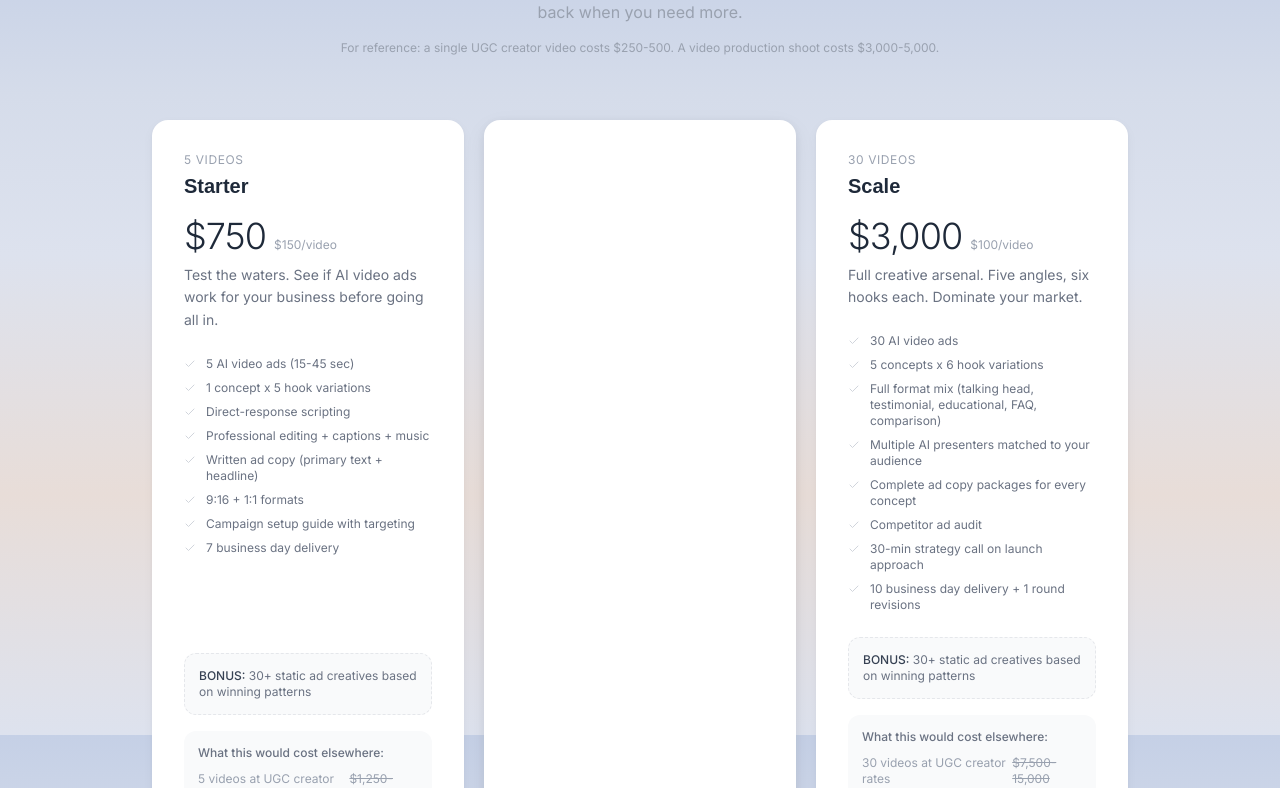
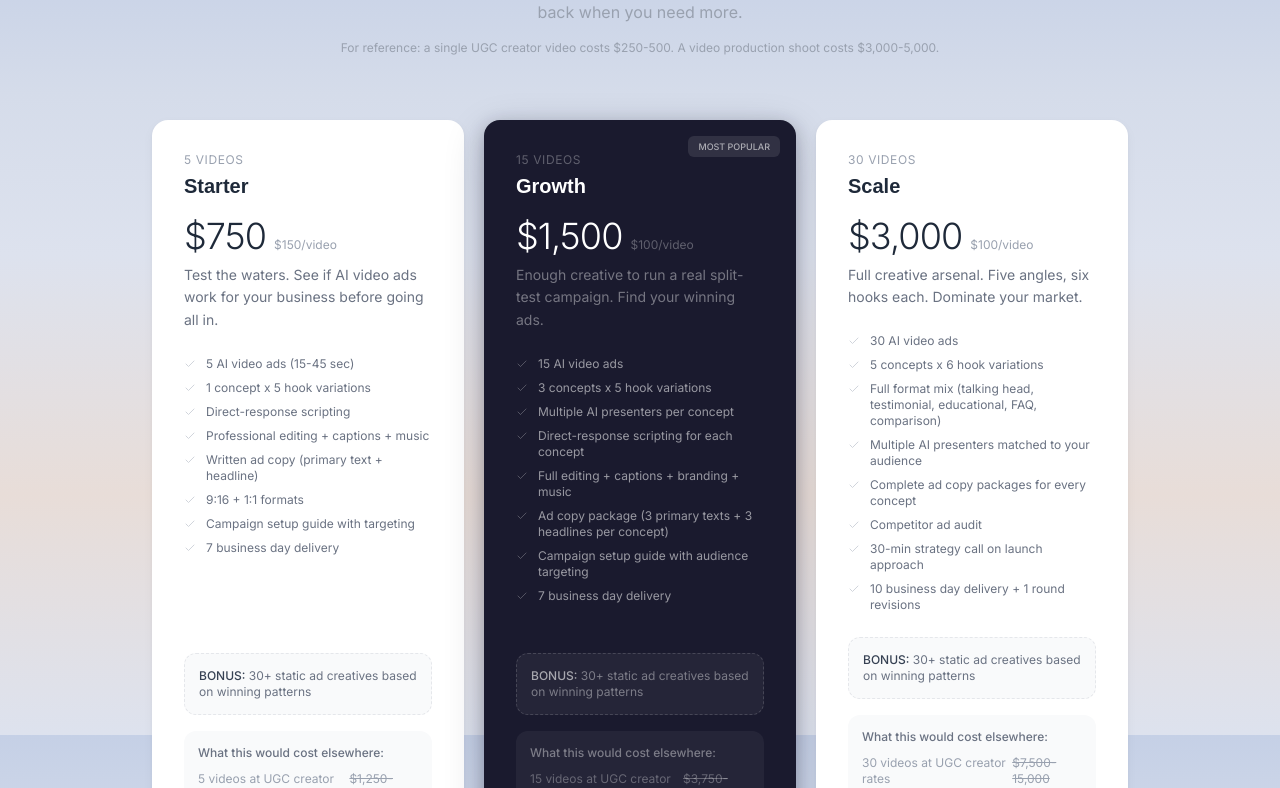
Before and after one commit to Scaler712/the-ad-engine, a Next.js app: page / in a window 1280 px wide. Shown: the part 7265-8053 px from the top of the page. Built offline with nearby package versions, Linux system fonts and the light colour scheme.

Commit message:
fix: Growth pricing card bg-navy was overridden by card-elevated white bg
Co-Authored-By: Claude Opus 4.6 (1M context) <noreply@anthropic.com>

```diff
--- a/src/components/pricing.tsx
+++ b/src/components/pricing.tsx
@@ -133,7 +133,7 @@ export function Pricing() {
               transition={{ delay: i * 0.08 }}
               className={`relative flex flex-col rounded-2xl p-8 ${
                 pkg.popular
-                  ? "bg-navy text-white card-elevated shadow-[0_4px_16px_rgba(26,26,46,0.2),0_12px_40px_rgba(26,26,46,0.15)]"
+                  ? "bg-navy text-white shadow-[0_4px_16px_rgba(26,26,46,0.25),0_12px_40px_rgba(26,26,46,0.2)]"
                   : "card"
               }`}
             >
```
